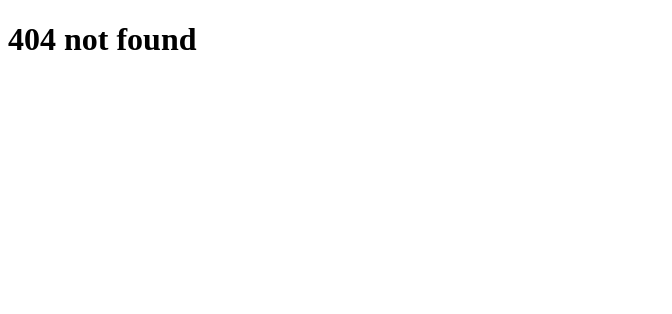
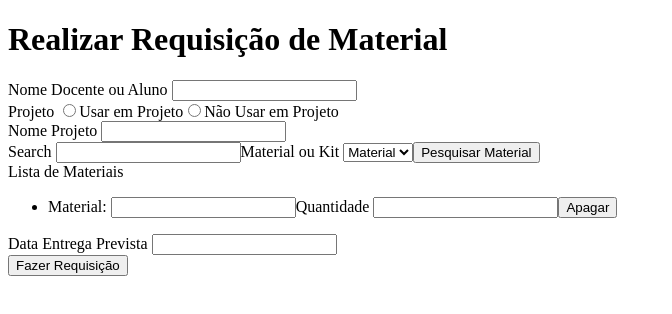
Before and after one commit to VascoGomesWork/PI-Implementacao, a React (Create React App) app in the folder client/: page /realizarrequisicoes in a window 1280 px wide. Before the commit this address had no page. Shown: the top 314 px of the page, without its empty margins (0-672 px from the left). Built offline with nearby package versions, Linux system fonts and the light colour scheme.

Commit message:
Pagina Realizar Requisições

```diff
--- a/client/src/Pages/LandingPage.js
+++ b/client/src/Pages/LandingPage.js
@@ -12,6 +12,10 @@ const LandingPage = () => {
 
   const checkStocks = async () => {
     window.location.href = "/stock";
+  };
+
+  const realizarRequisicoes = async () => {
+    window.location.href = "/realizarrequisicoes";
   };
 
   const adicionarMaterial = async () => {
@@ -54,17 +58,27 @@ const LandingPage = () => {
           <h3>Email: {user.email}</h3>
           <h3>ID: {user.id}</h3>
 
-          <button onClick={checkStocks}>Listar Materiais</button>
+          <button onClick={realizarRequisicoes}>Realizar Requisições - X</button>
           <br />
-          <button onClick={adicionarMaterial}>Adiocinar Material</button>
+          <button onClick={checkStocks}>Realizar Devoluções - X</button>
+          <br />
+          <button onClick={checkStocks}>Lista de Materiais</button>
           <br />
           <button onClick={atualizarStocks}>Atualizar Stocks</button>
           <br />
+          <button onClick={adicionarMaterial}>Adicionar Material</button>
+          <br />
+          <button onClick={adicionarMaterial}>Criar Kit de Material - X</button>
+          <br />
+          <button onClick={adicionarMaterial}>Lista de Kits - X</button>
+          <br />
           <button onClick={adicionarProjeto}>Adicionar Projeto</button>
           <br />
-          <button onClick={adicionarTipoMaterial}>Adicionar Tipo Material</button>
+          <button onClick={adicionarTipoMaterial}>Adicionar Tipo Material - Remover Depois</button>
           <br />
-          <button onClick={verProjetos}>Ver Projeto</button>
+          <button onClick={verProjetos}>Criar Projeto - X</button>
+          <br />
+          <button onClick={verProjetos}>Lista de Projetos</button>
           <br />
           <button onClick={logoutUser}>Logout</button>
           <br />
--- /dev/null
+++ b/client/src/Pages/RealizarRequisicoesPage.js
@@ -0,0 +1,161 @@
+import React, {useState} from "react";
+import httpClient from "../httpClient";
+import {onHidden} from "web-vitals/dist/modules/lib/onHidden";
+
+export default function RealizarRequisicoesPage(){
+
+    const [nome, setNome] = useState([]);
+    const [projeto, setProjeto] = useState([]);
+    const [nome_projeto, setNomeProjeto] = useState([]);
+    const [search, setSearch] = useState([]);
+    const [combobox_material_kit, setComboboxMaterialKit] = useState([]);
+    const [material, setMaterial] = useState([]);
+    const [quantidade_material, setQuantidadeMaterial] = useState([]);
+    const [lista_materiais, setListaMateriais] = useState([]);
+    const [data_entrega_prevista, setDataEntregaPrevista] = useState([]);
+
+    const fazerRequisicao = async (e) => {
+
+        setListaMateriais(([]) => ({
+            "material":material,
+            "quantidade_material":quantidade_material
+        }));
+
+        console.log("Nome = " + nome);
+        console.log("Projeto = " + projeto);
+        console.log("Nome Projeto = " + nome_projeto);
+        console.log("Material = " + material);
+        console.log("Quantidade de Material = " + quantidade_material);
+        console.log("Lista de Materiais = " + lista_materiais);
+        console.log("Data Entrega Prevista = " + data_entrega_prevista);
+
+        /*try {
+
+            const response = await httpClient.post("//localhost:5000/realizarrequisicao", {
+                nome,
+                projeto,
+                nome_projeto,
+                lista_materiais,
+                data_entrega_prevista,
+            });
+            window.location.href = "/";
+        } catch (e) {
+            if (e.response.status == 401) {
+                alert("Invalid Type Info");
+            }
+        }*/
+    };
+
+    const searchMaterial = async(e) =>{
+        //Colocar Dados da SearchBox
+
+        console.log("Search Bar = " + search);
+        console.log("Combobox Material = " + combobox_material_kit);
+
+        /*try{
+            const response = await httpClient.post("//localhost:5000/searchmaterial", {
+                search,
+                combobox_material_kit
+            })
+        } catch (e) {
+            if (e.response.status == 401) {
+                alert("Invalid Type Info");
+            }
+        }*/
+    }
+
+    return (
+        <div>
+            <h1>Realizar Requisição de Material</h1>
+            <form>
+                <div>
+                    <label>Nome Docente ou Aluno </label>
+                    <input
+                        type="text"
+                        value={nome}
+                        onChange={(e) => setNome(e.target.value)}
+                        id=""
+                    />
+                </div>
+                <div>
+                    <label>Projeto </label>
+                    <input
+                        type="radio"
+                        value={projeto}
+                        onChange={(e) => setProjeto("Usar em Projeto")}
+                        id=""
+                    /><label>Usar em Projeto</label>
+
+                    <input
+                        type="radio"
+                        value={projeto}
+                        onChange={(e) => setProjeto("Não Usar em Projeto")}
+                        id=""
+                    /><label>Não Usar em Projeto</label>
+
+                </div>
+                <div>
+                    <label>Nome Projeto </label>
+                    <input
+                        type="text"
+                        value={nome_projeto}
+                        onChange={(e) => setNomeProjeto(e.target.value)}
+                        id=""
+                    />
+                </div>
+                <div>
+                    <label>Search </label>
+                    <input
+                        type="search"
+                        value={search}
+                        onChange={(e) => setSearch(e.target.value)}
+                        id=""
+                    />
+
+                    <label>Material ou Kit </label>
+                    <select
+                        type="search"
+                        value={combobox_material_kit}
+                        onChange={(e) => setComboboxMaterialKit(e.target.value)}
+                        id="">
+                        <option value="Material">Material</option>
+                        <option value="Kit">Kit</option>
+                    </select>
+
+                    <button type="button" onClick={searchMaterial}>
+                        Pesquisar Material
+                    </button>
+                </div>
+
+                <div>
+                    <label>Lista de Materiais </label>
+                    <ul>
+                        <li>
+                            <label>Material: </label>
+                            <input type="text" value={material} onChange={(e) => setMaterial(e.target.value)}/>
+                            <label>Quantidade </label>
+                            <input
+                            type="text"
+                            value={quantidade_material}
+                            onChange={(e) => setQuantidadeMaterial(e.target.value)}
+                            id=""/>
+                            <button type="button" >Apagar</button>
+                        </li>
+                    </ul>
+                </div>
+                <div>
+                    <label>Data Entrega Prevista </label>
+                    <input
+                        type="text"
+                        value={data_entrega_prevista}
+                        onChange={(e) => setDataEntregaPrevista(e.target.value)}
+                        id=""
+                    />
+                </div>
+                <button type="button" onClick={fazerRequisicao}>
+                    Fazer Requisição
+                </button>
+            </form>
+        </div>
+    );
+}
--- a/client/src/Router.js
+++ b/client/src/Router.js
@@ -9,6 +9,7 @@ import UpdatematerialPage from "./Pages/UpdatematerialPage";
 import AddProjectPage from "./Pages/AddProjectPage";
 import AddmaterialtypePage from "./Pages/AddmaterialtypePage"
 import ShowProjectsPage from "./Pages/ShowProjectsPage"
+import RealizarRequisicoesPage from "./Pages/RealizarRequisicoesPage";
 
 const Router = () => {
   return (
@@ -20,6 +21,7 @@ const Router = () => {
         <Route path="/register" element={<RegisterPage />} />
         <Route path="/stock" element={<StockPage />} />
         <Route path="/addmaterial" element={<AddmaterialPage />} />
+        <Route path="/realizarrequisicoes" element={<RealizarRequisicoesPage />} />
         <Route path="/addproject" element={<AddProjectPage />} />
         <Route path="/updatematerial" element={<UpdatematerialPage />} />
         <Route path="/addmaterialtype" element={<AddmaterialtypePage />} />
```
Also changed, not shown: 1 other file (tests, documents, lock files or other folders).
